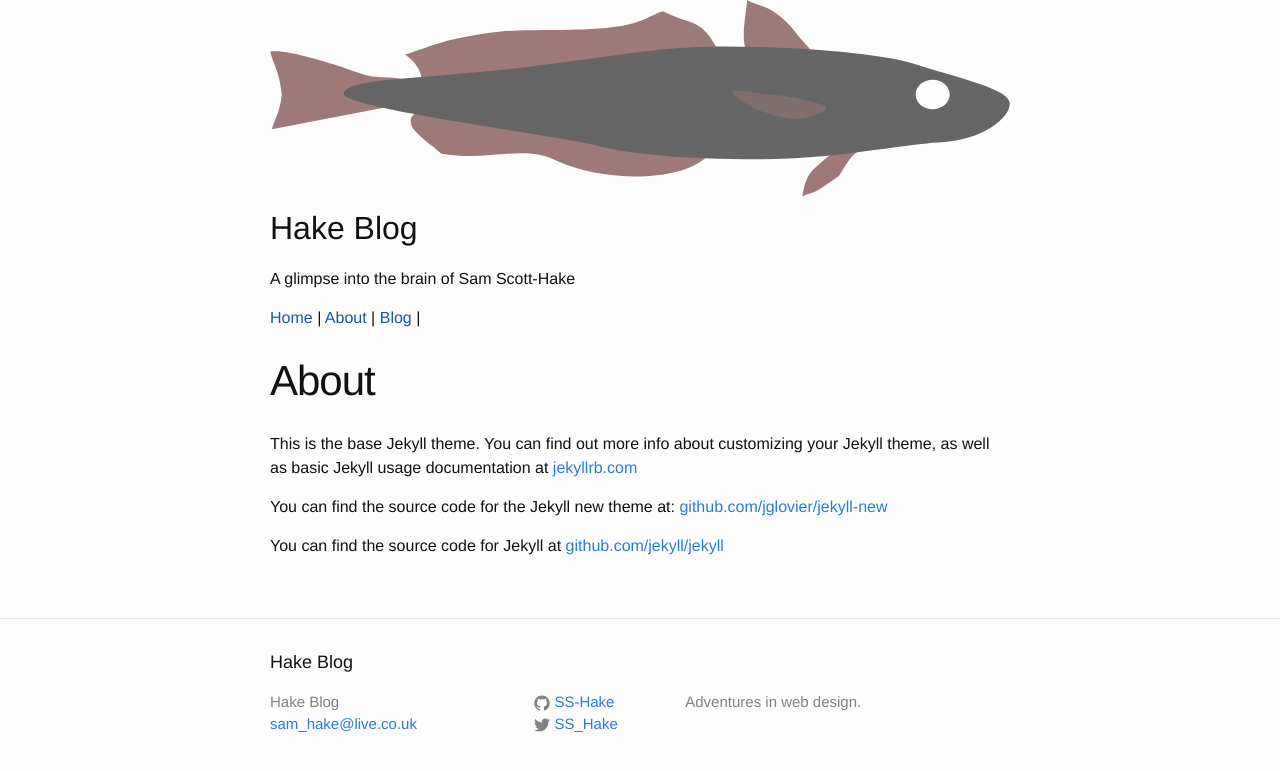
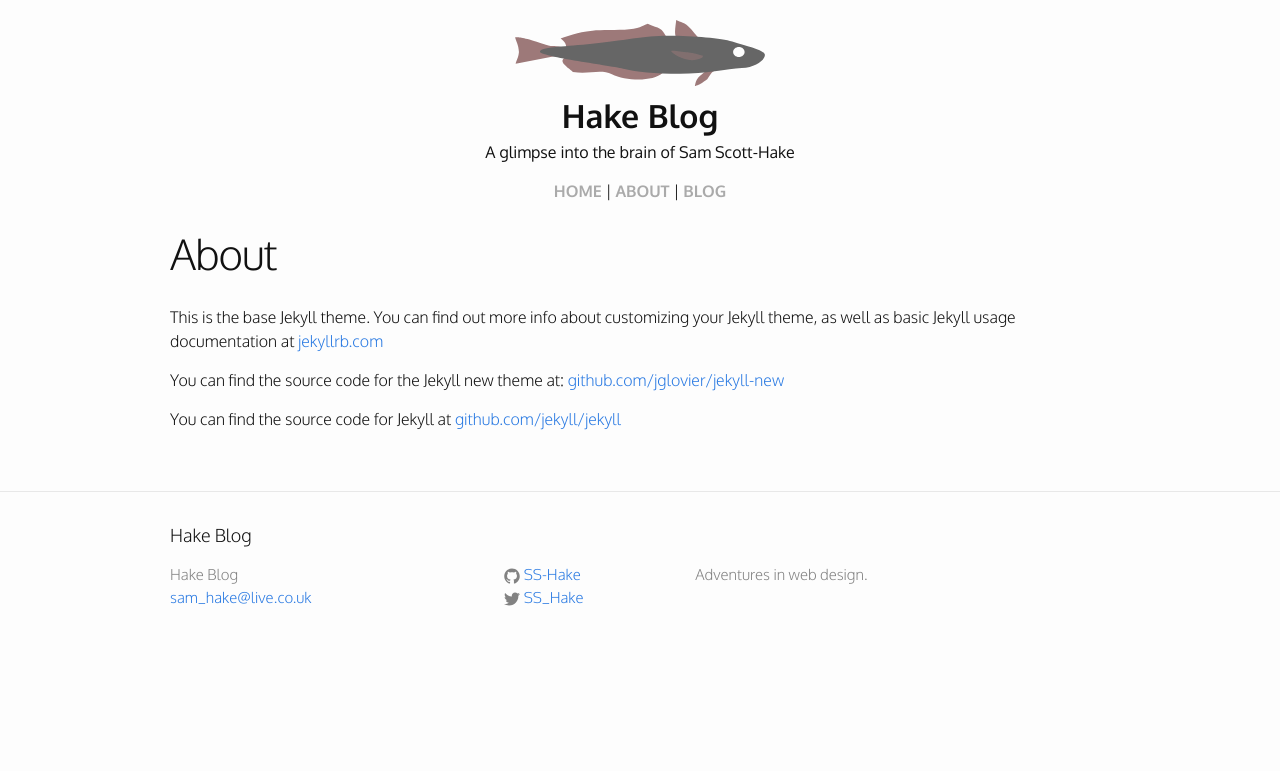
Before and after one commit to SS-Hake/SS-Hake.github.io, a Jekyll site: the page built from about.md, in a window 1280 px wide. Shown: the top 771 px of the page. Built offline with Jekyll 4.4.1, drawn with Linux system fonts in a browser that asks for light colours.

Commit message:
Add styling for index from v1.0

```diff
--- a/_includes/head.html
+++ b/_includes/head.html
@@ -6,6 +6,7 @@
   <title>{% if page.title %}{{ page.title }}{% else %}{{ site.title }}{% endif %}</title>
   <meta name="description" content="{% if page.excerpt %}{{ page.excerpt | strip_html | strip_newlines | truncate: 160 }}{% else %}{{ site.description }}{% endif %}">
 
+  <link href='http://fonts.googleapis.com/css?family=Oxygen:700,400,300' rel='stylesheet' type='text/css'>
   <link rel="stylesheet" href="{{ "/css/main.css" | prepend: site.baseurl }}">
   <link rel="canonical" href="{{ page.url | replace:'index.html','' | prepend: site.baseurl | prepend: site.url }}">
   <link rel="alternate" type="application/rss+xml" title="{{ site.title }}" href="{{ "/feed.xml" | prepend: site.baseurl | prepend: site.url }}" />
--- a/_includes/header.html
+++ b/_includes/header.html
@@ -28,12 +28,12 @@
  -->
 <header>
 
-    <div class="wrapper">
+    <div id="wrapper">
 
         <div id="title-wrapper">
 
             <!-- Hake Blog logo as svg file. -->
-            <div class="logo"> {% include icons/logo.html %} </div>
+            <div id="logo"> {% include icons/logo.html %} </div>
 
             <!-- Title and tag line. -->
             <h1>Hake Blog</h1>
@@ -44,7 +44,7 @@
 
                 <a href="">Home</a> |
                 <a href="">About</a> |
-                <a href="">Blog</a> |
+                <a href="">Blog</a>
 
             </nav>
 
--- a/_layouts/page.html
+++ b/_layouts/page.html
@@ -3,9 +3,9 @@
 ---
 <div class="post">
 
-  <header class="post-header">
+  <div class="post-header">
     <h1 class="post-title">{{ page.title }}</h1>
-  </header>
+  </div>
 
   <article class="post-content">
     {{ content }}
--- a/_layouts/post.html
+++ b/_layouts/post.html
@@ -3,10 +3,10 @@
 ---
 <div class="post">
 
-  <header class="post-header">
+  <div class="post-header">
     <h1 class="post-title">{{ page.title }}</h1>
     <p class="post-meta">{{ page.date | date: "%b %-d, %Y" }}{% if page.author %} • {{ page.author }}{% endif %}{% if page.meta %} • {{ page.meta }}{% endif %}</p>
-  </header>
+  </div>
 
   <article class="post-content">
     {{ content }}
--- /dev/null
+++ b/_sass/_header.scss
@@ -0,0 +1,36 @@
+#wrapper{
+	width: 100%;
+	margin: 0 auto;
+	text-align: center;
+}
+
+#title-wrapper {
+	margin: 0 auto;
+}
+
+#logo {
+	margin: 0 auto;
+	margin-top: 20px;
+	width: 250px;
+}
+
+#title-wrapper h1 {
+	margin: 0 auto;
+	width: 20%;
+	font-weight: 700;
+}
+
+#title-wrapper p {
+	font-weight: 400;
+}
+
+#wrapper nav a {
+	text-transform: uppercase;
+	color: #aaaaaa;
+	font-weight: bold;
+	text-decoration: none;
+}
+
+#wrapper nav a:hover {
+	color: #333333
+}
--- a/css/main.scss
+++ b/css/main.scss
@@ -6,7 +6,7 @@
 
 
 // Our variables
-$base-font-family: Helvetica, Arial, sans-serif;
+$base-font-family: 'Oxygen', sans-serif;
 $base-font-size:   16px;
 $small-font-size:  $base-font-size * 0.875;
 $base-line-height: 1.5;
@@ -22,7 +22,7 @@
 $grey-color-dark:  darken($grey-color, 25%);
 
 // Width of the content area
-$content-width:    800px;
+$content-width:    1000px;
 
 $on-palm:          600px;
 $on-laptop:        800px;
@@ -46,6 +46,7 @@
 
 // Import partials from `sass_dir` (defaults to `_sass`)
 @import
+		"header",
         "base",
         "layout",
         "syntax-highlighting"
```
Also changed, not shown: _drafts/updatedSite.md (added, +20 -0 lines), _posts/2015-05-06-hake-blog-2.markdown (added, +21 -0 lines), _drafts/2015-05-06-welcome-to-jekyll.markdown (renamed from _posts/2015-05-06-welcome-to-jekyll.markdown), 6 other files.
